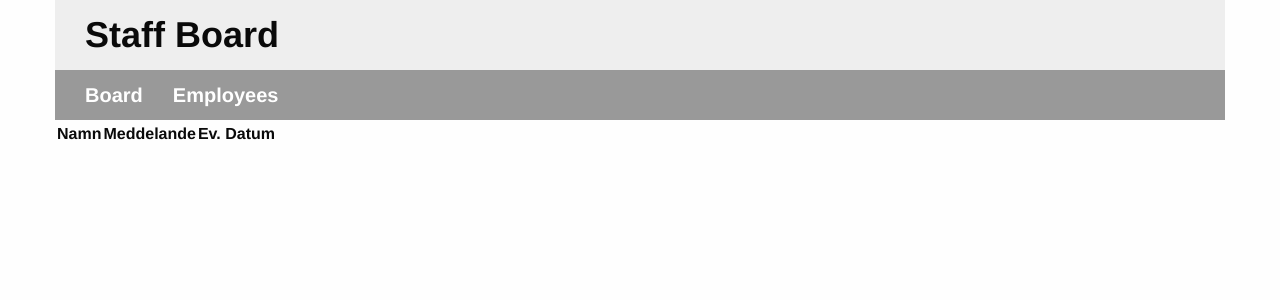
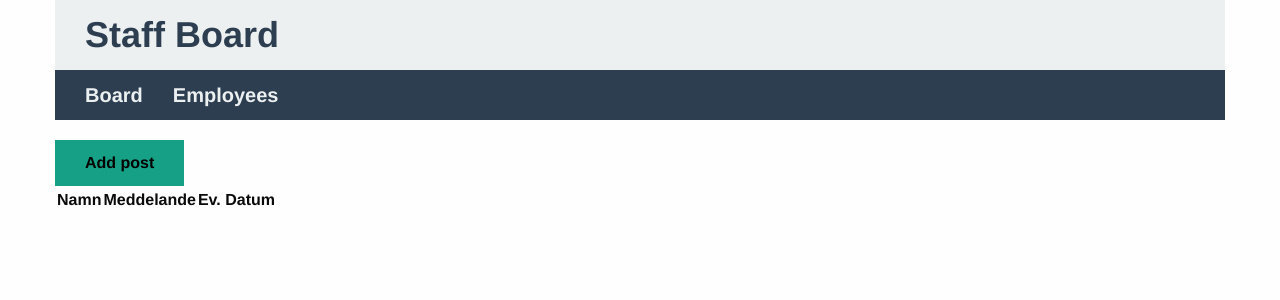
Before and after one commit to pthorsson/staff-board, a Vue app in the folder client/: page / in a window 1280 px wide. Shown: the top 300 px of the page. Built offline with nearby package versions, Linux system fonts and the light colour scheme.

Commit message:
styrde upp lite färger och sass

```diff
--- a/client/src/assets/scss/_header.scss
+++ b/client/src/assets/scss/_header.scss
@@ -1,22 +1,25 @@
+@import 'settings.scss';
+
 .header {
     &__title {
-        background-color: #EEEEEE;
+        background-color: $clouds;
         padding: 10px 30px;
         font-size: 36px;
         font-weight: bold;
         margin: 0;
+        color: $midnight-blue;
     }
     &__nav {
         font-size: 20px;
         font-weight: bold;
         padding: 10px 30px;
-        background-color: #999;
+        background-color: $midnight-blue;
         & a {
             padding-right: 30px;
-            color: white;
+            color: $clouds;
         }
         & a:hover {
-            color: #1468a0;
+            color: $primary-action;
         }
     }
 }
--- a/client/src/assets/scss/app.scss
+++ b/client/src/assets/scss/app.scss
@@ -1 +1,17 @@
 //generic applicatoin wide scss goes here
+@import 'settings.scss';
+
+button {
+    display: inline-block;
+    padding: 15px 30px;
+    font-weight: bold;
+    cursor: pointer;
+    &.primary {
+        background-color: $primary-action;
+        &:hover {
+            background-color: $primary-action-hover;
+        }
+    }
+}
+
+.mt-20 { margin-top: 20px; }
--- /dev/null
+++ b/client/src/assets/scss/settings.scss
@@ -0,0 +1,27 @@
+// https://flatuicolors.com/palette/defo
+
+$clouds: #ecf0f1;
+$silver: #bdc3c7;
+$concrete: #95a5a6;
+$asbestos: #7f8c8d;
+
+$turquoise: #1abc9c;
+$green-sea: #16a085;
+
+$emerald: #2ecc71;
+$nephritis: #27ae60;
+
+$belize-hole: #2980b9;
+$peter-river: #3498db;
+
+$amethyst: #9b59b6;
+$wisteria: #8e44ad;
+
+$wet-asphalt: #34495e;
+$midnight-blue: #2c3e50;
+
+$alizarin: #e74c3c;
+$pomegranate: #c0392b;
+
+$primary-action: $green-sea;
+$primary-action-hover: $emerald;
--- a/client/src/views/Employees.vue
+++ b/client/src/views/Employees.vue
@@ -15,16 +15,18 @@ export default {
   name: 'employees',
   data: function () {
     return {
-      msg: null
+      testdata: null
     }
   },
   methods: {
     getEmployees: function () {
-      let ws = new WebSocket('ws://localhost:9000/api/employees', {
-        format: 'json'
-      })
-      console.log(ws)
+      // TODO: fix so we get the employeelist
+      return null
     }
+  },
+  created: function () {
+    // when component is created we fetch the data needed to view employees
+    this.getEmployees()
   },
   components: {
     Header
--- a/client/src/views/Home.vue
+++ b/client/src/views/Home.vue
@@ -3,11 +3,15 @@
     <div>
       <Header />
       <div class="grid-container">
+        <div class="mt-20">
+          <button class="primary">Add post</button>
+        </div>
         <table>
           <tr>
             <th>Namn</th>
             <th>Meddelande</th>
             <th>Ev. Datum</th>
+            <th></th>
           </tr>
         </table>
       </div>
@@ -21,6 +25,21 @@ import Header from '@/components/Header.vue'
 
 export default {
   name: 'home',
+  data: function () {
+    return {
+      testdata: null
+    }
+  },
+  methods: {
+    getBoard: function () {
+      // TODO: fix so we get the board
+      return null
+    }
+  },
+  created: function () {
+    // when component is created we fetch the data needed to view the board
+    this.getBoard()
+  },
   components: {
     Header
   }
```
